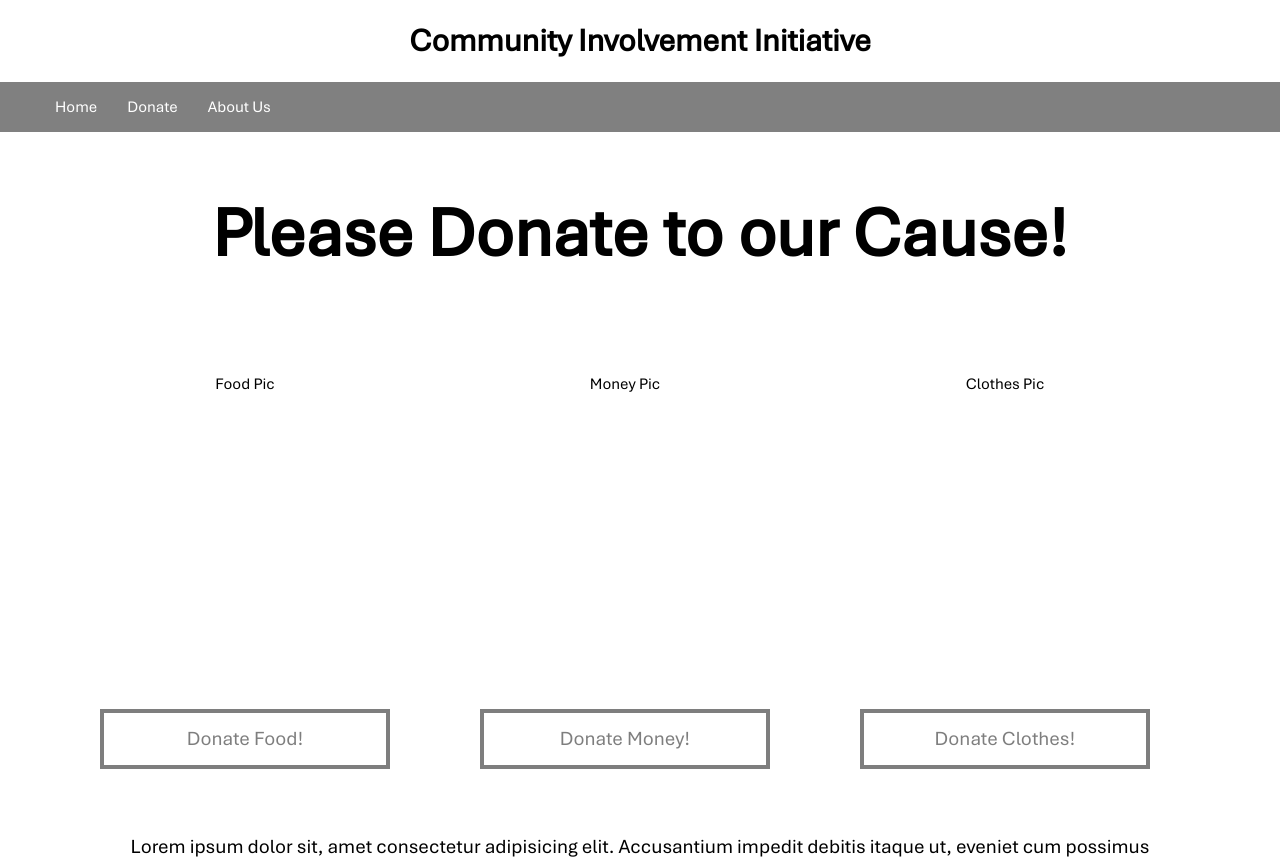
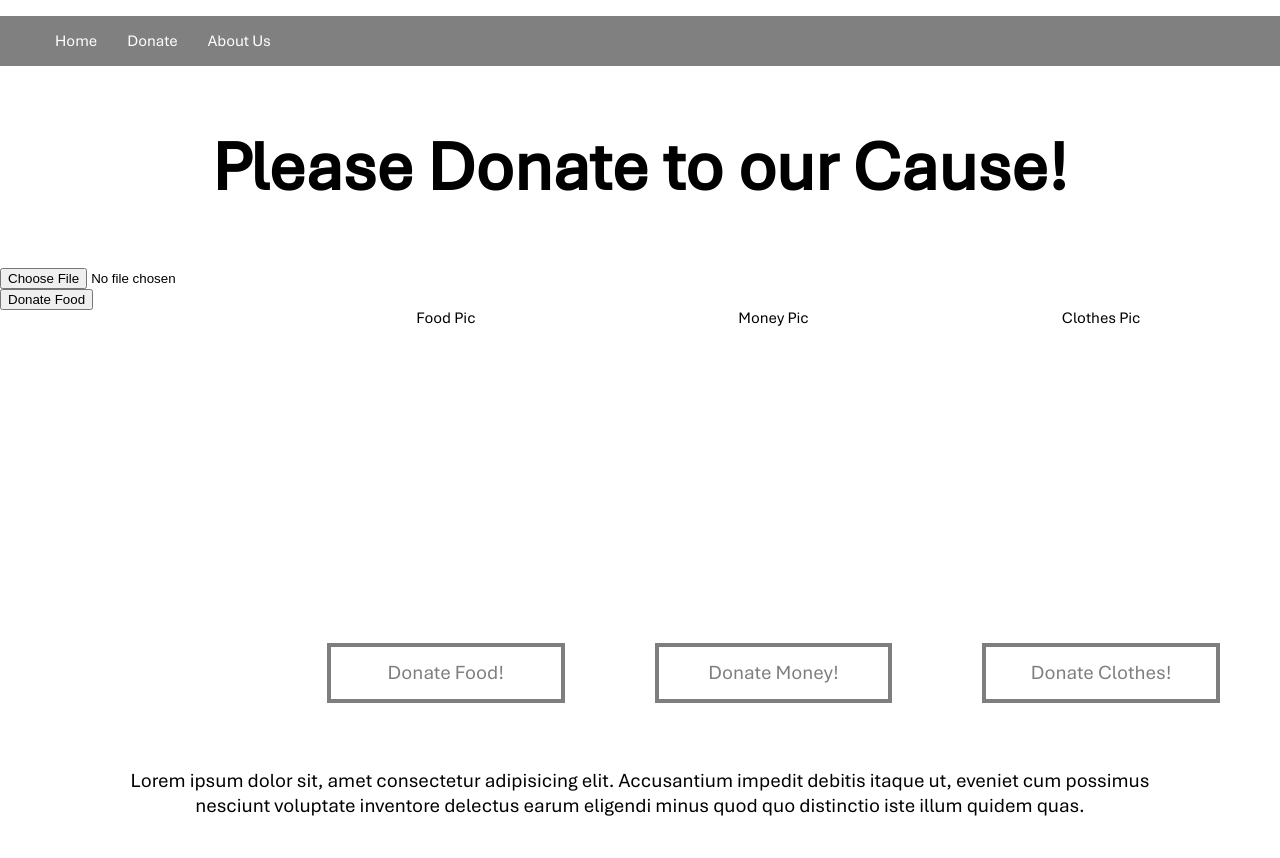
Before and after one commit to Zaiii12/CII, a PHP site: page /Donation.php in a window 1280 px wide. Shown: the top 858 px of the page. After the commit the page ends 816 px from the top, so only its background shows below. Run offline with PHP 8.4, Linux system fonts and the light colour scheme.

Commit message:
Update Donation.php
updated

```diff
--- a/Donation.php
+++ b/Donation.php
@@ -8,12 +8,12 @@
 </head>
 
 <body>
-    <h1 class="h1">Community Involvement Initiative</h1>
+    <!--h1 class="h1">Community Involvement Initiative</h1-->
 
     <nav class="nav">
         <div>
             <ul>
-                <li><a href="Main.php">Home</a></li>
+                <li><a href="Main.html">Home</a></li>
                 <li><a href="Donation.php">Donate</a></li>
                 <li><a href="Aboutus.html">About Us</a></li>
             </ul>
@@ -23,6 +23,10 @@
     <h2 class = "donate" >Please Donate to our Cause!</h2>
 
     <div class = "boxes">
+        <form action="method" method="post" enctype="multipart/form-data">
+            <input type="file" name="photo" accept="image/*">
+            <button type="submit">Donate Food</button>
+            </form>
         <div class = "box">Food Pic <!-- Buttons to be added -->
             <a href ="FoodST.php">Donate Food!</a>
         </div>
```
